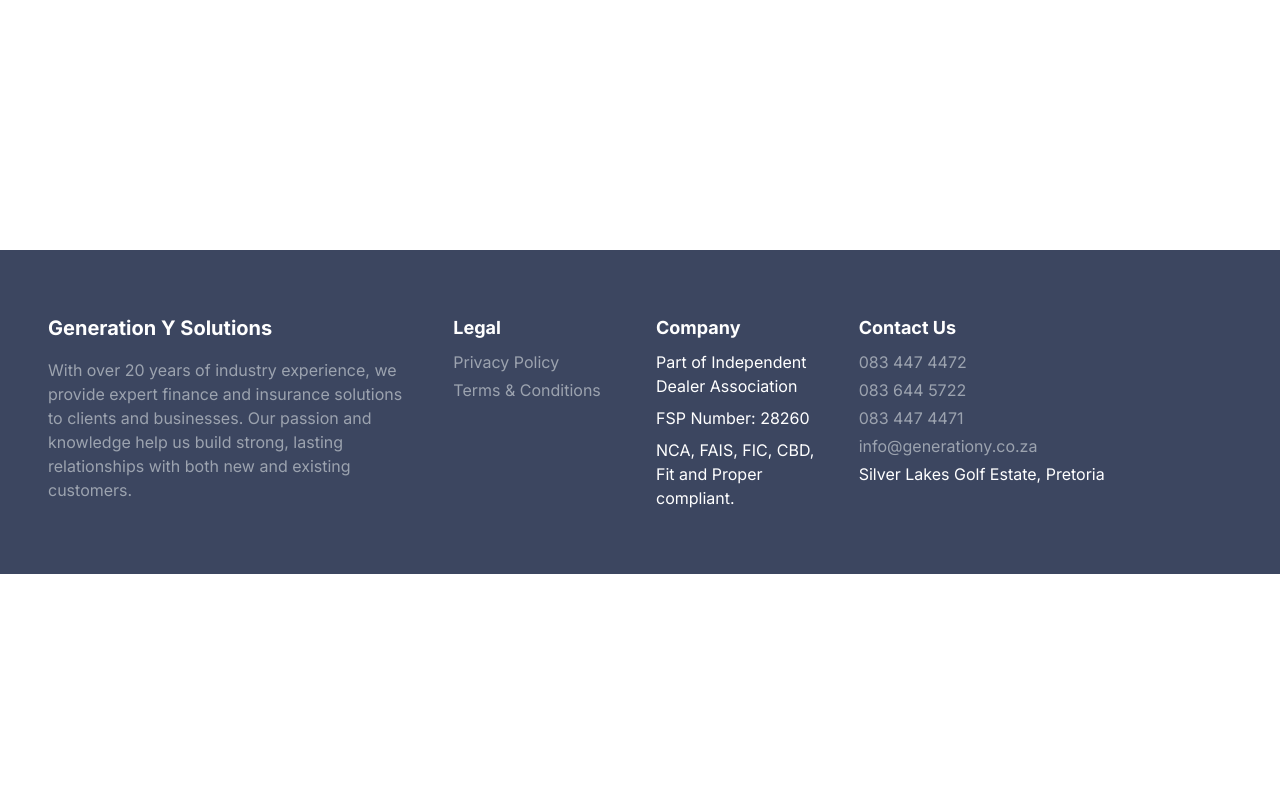
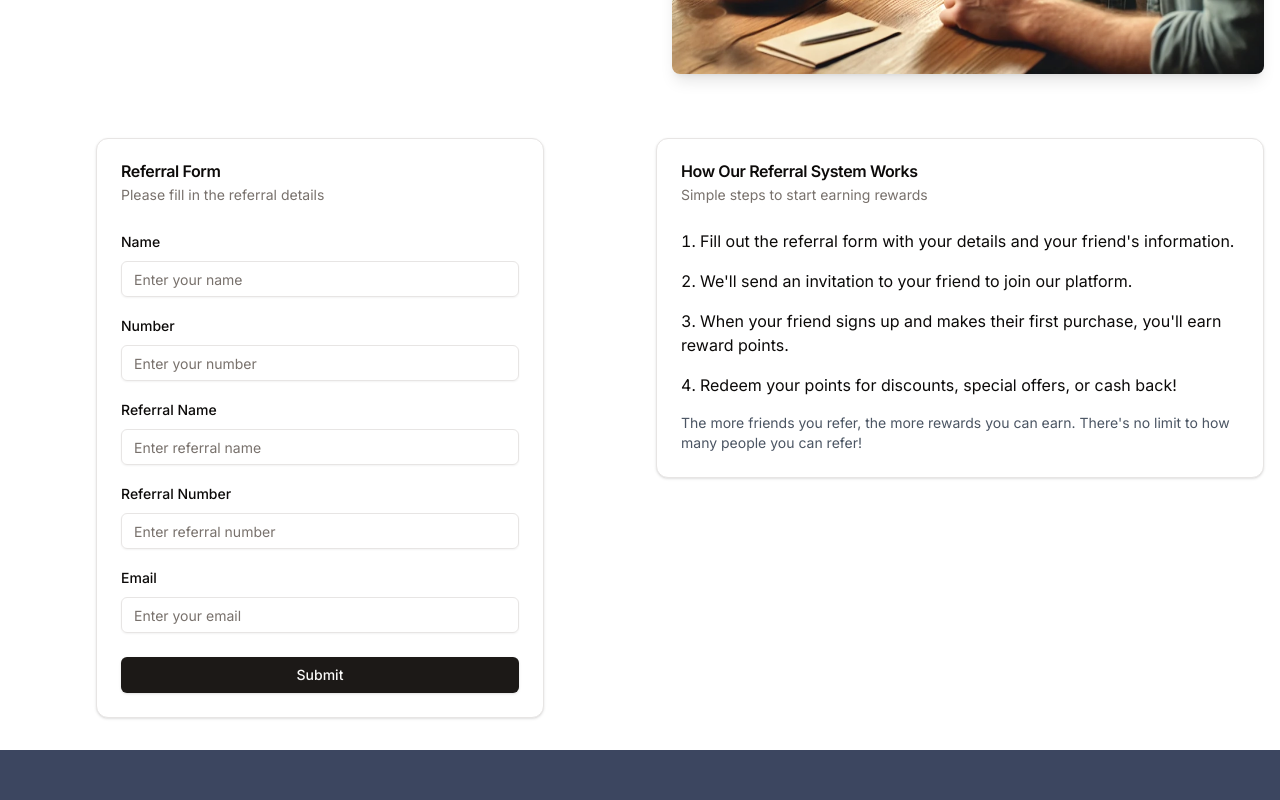
Before and after one commit to eugeneH1/generation_y, a Next.js app: page /referral in a window 1280 px wide. Before the commit this address had no page. Shown: the part 680-1480 px from the top of the page. Before the commit the page ends 1254 px from the top, so only its background shows below. Built offline with nearby package versions, Linux system fonts and the light colour scheme.

Commit message:
referral page done and looking good

```diff
--- a/app/components/navbar.tsx
+++ b/app/components/navbar.tsx
@@ -24,7 +24,7 @@ export function Navbar({ className }: { className?: string }) {
               <HoveredLink href="/warranties-service-plans">Extended warranties and Service Plans</HoveredLink>
             </div>
             <div className="flex flex-col space-y-4">
-              <HoveredLink href="/services/referral-spotters-fees">Referral and Spotters Fees</HoveredLink>
+              <HoveredLink href="/referral">Referral and Spotters Fees</HoveredLink>
               <HoveredLink href="/services/cash-loans">Cash Loans</HoveredLink>
               <HoveredLink href="/services/repair-loans">Workshops/Services/Repair Loans</HoveredLink>
               <HoveredLink href="/services/leisure-finance">Leisure Finance</HoveredLink>
--- /dev/null
+++ b/app/referral/form.tsx
@@ -0,0 +1,52 @@
+'use client'
+import React from 'react'
+import { Card, CardHeader, CardTitle, CardDescription, CardContent, CardFooter } from "@/components/ui/card"
+import { Input } from "@/components/ui/input"
+import { Label } from "@/components/ui/label"
+import { Button } from "@/components/ui/button"
+
+const ReferralForm: React.FC = () => {
+  const handleSubmit = (e: React.FormEvent<HTMLFormElement>) => {
+    e.preventDefault()
+    // Handle form submission logic here
+    console.log('Form submitted')
+  }
+
+  return (
+    <Card className="w-full max-w-md mx-auto">
+      <CardHeader>
+        <CardTitle>Referral Form</CardTitle>
+        <CardDescription>Please fill in the referral details</CardDescription>
+      </CardHeader>
+      <form onSubmit={handleSubmit}>
+        <CardContent className="space-y-4">
+          <div className="space-y-2">
+            <Label htmlFor="name">Name</Label>
+            <Input id="name" placeholder="Enter your name" required />
+          </div>
+          <div className="space-y-2">
+            <Label htmlFor="number">Number</Label>
+            <Input id="number" type="tel" placeholder="Enter your number" required />
+          </div>
+          <div className="space-y-2">
+            <Label htmlFor="referralName">Referral Name</Label>
+            <Input id="referralName" placeholder="Enter referral name" required />
+          </div>
+          <div className="space-y-2">
+            <Label htmlFor="referralNumber">Referral Number</Label>
+            <Input id="referralNumber" type="tel" placeholder="Enter referral number" required />
+          </div>
+          <div className="space-y-2">
+            <Label htmlFor="email">Email</Label>
+            <Input id="email" type="email" placeholder="Enter your email" required />
+          </div>
+        </CardContent>
+        <CardFooter>
+          <Button type="submit" className="w-full">Submit</Button>
+        </CardFooter>
+      </form>
+    </Card>
+  )
+}
+
+export default ReferralForm
--- /dev/null
+++ b/app/referral/page.tsx
@@ -0,0 +1,61 @@
+import React from 'react';
+import Image from 'next/image';
+import ReferralForm from './form';
+import { Card, CardContent, CardDescription, CardHeader, CardTitle } from "@/components/ui/card";
+
+const ReferralPage: React.FC = () => {
+  return (
+    <div className="container mx-auto px-4 py-8">
+      {/* Hero Section */}
+      <section className="mb-16">
+        <div className="flex flex-col md:flex-row items-center gap-8 md:gap-12 lg:gap-16">
+          <div className="w-full md:w-1/2 order-2 md:order-1">
+            <h1 className="text-3xl sm:text-4xl lg:text-5xl font-bold mb-4 text-gray-800">
+              Join Our Referral Program
+            </h1>
+            <p className="text-lg sm:text-xl text-gray-600 mb-6">
+              Earn rewards by referring your friends and family to our platform. It's easy, fast, and mutually beneficial!
+            </p>
+          </div>
+          <div className="w-full md:w-1/2 order-1 md:order-2">
+            <Image
+              src="/referral.webp"
+              alt="Referral Program"
+              width={600}
+              height={400}
+              className="rounded-lg shadow-lg w-full h-auto"
+            />
+          </div>
+        </div>
+      </section>
+
+      {/* Form and Explanation Section */}
+      <section className="flex flex-col lg:flex-row gap-8">
+        <div className="w-full lg:w-1/2">
+          <ReferralForm />
+        </div>
+        <div className="w-full lg:w-1/2">
+          <Card>
+            <CardHeader>
+              <CardTitle>How Our Referral System Works</CardTitle>
+              <CardDescription>Simple steps to start earning rewards</CardDescription>
+            </CardHeader>
+            <CardContent>
+              <ol className="list-decimal list-inside space-y-4">
+                <li>Fill out the referral form with your details and your friend&apos;s information.</li>
+                <li>We&apos;ll send an invitation to your friend to join our platform.</li>
+                <li>When your friend signs up and makes their first purchase, you&apos;ll earn reward points.</li>
+                <li>Redeem your points for discounts, special offers, or cash back!</li>
+              </ol>
+              <p className="mt-4 text-sm text-gray-600">
+                The more friends you refer, the more rewards you can earn. There&apos;s no limit to how many people you can refer!
+              </p>
+            </CardContent>
+          </Card>
+        </div>
+      </section>
+    </div>
+  );
+};
+
+export default ReferralPage;
--- /dev/null
+++ b/components/ui/form.tsx
@@ -0,0 +1,178 @@
+"use client"
+
+import * as React from "react"
+import * as LabelPrimitive from "@radix-ui/react-label"
+import { Slot } from "@radix-ui/react-slot"
+import {
+  Controller,
+  ControllerProps,
+  FieldPath,
+  FieldValues,
+  FormProvider,
+  useFormContext,
+} from "react-hook-form"
+
+import { cn } from "@/lib/utils"
+import { Label } from "@/components/ui/label"
+
+const Form = FormProvider
+
+type FormFieldContextValue<
+  TFieldValues extends FieldValues = FieldValues,
+  TName extends FieldPath<TFieldValues> = FieldPath<TFieldValues>
+> = {
+  name: TName
+}
+
+const FormFieldContext = React.createContext<FormFieldContextValue>(
+  {} as FormFieldContextValue
+)
+
+const FormField = <
+  TFieldValues extends FieldValues = FieldValues,
+  TName extends FieldPath<TFieldValues> = FieldPath<TFieldValues>
+>({
+  ...props
+}: ControllerProps<TFieldValues, TName>) => {
+  return (
+    <FormFieldContext.Provider value={{ name: props.name }}>
+      <Controller {...props} />
+    </FormFieldContext.Provider>
+  )
+}
+
+const useFormField = () => {
+  const fieldContext = React.useContext(FormFieldContext)
+  const itemContext = React.useContext(FormItemContext)
+  const { getFieldState, formState } = useFormContext()
+
+  const fieldState = getFieldState(fieldContext.name, formState)
+
+  if (!fieldContext) {
+    throw new Error("useFormField should be used within <FormField>")
+  }
+
+  const { id } = itemContext
+
+  return {
+    id,
+    name: fieldContext.name,
+    formItemId: `${id}-form-item`,
+    formDescriptionId: `${id}-form-item-description`,
+    formMessageId: `${id}-form-item-message`,
+    ...fieldState,
+  }
+}
+
+type FormItemContextValue = {
+  id: string
+}
+
+const FormItemContext = React.createContext<FormItemContextValue>(
+  {} as FormItemContextValue
+)
+
+const FormItem = React.forwardRef<
+  HTMLDivElement,
+  React.HTMLAttributes<HTMLDivElement>
+>(({ className, ...props }, ref) => {
+  const id = React.useId()
+
+  return (
+    <FormItemContext.Provider value={{ id }}>
+      <div ref={ref} className={cn("space-y-2", className)} {...props} />
+    </FormItemContext.Provider>
+  )
+})
+FormItem.displayName = "FormItem"
+
+const FormLabel = React.forwardRef<
+  React.ElementRef<typeof LabelPrimitive.Root>,
+  React.ComponentPropsWithoutRef<typeof LabelPrimitive.Root>
+>(({ className, ...props }, ref) => {
+  const { error, formItemId } = useFormField()
+
+  return (
+    <Label
+      ref={ref}
+      className={cn(error && "text-destructive", className)}
+      htmlFor={formItemId}
+      {...props}
+    />
+  )
+})
+FormLabel.displayName = "FormLabel"
+
+const FormControl = React.forwardRef<
+  React.ElementRef<typeof Slot>,
+  React.ComponentPropsWithoutRef<typeof Slot>
+>(({ ...props }, ref) => {
+  const { error, formItemId, formDescriptionId, formMessageId } = useFormField()
+
+  return (
+    <Slot
+      ref={ref}
+      id={formItemId}
+      aria-describedby={
+        !error
+          ? `${formDescriptionId}`
+          : `${formDescriptionId} ${formMessageId}`
+      }
+      aria-invalid={!!error}
+      {...props}
+    />
+  )
+})
+FormControl.displayName = "FormControl"
+
+const FormDescription = React.forwardRef<
+  HTMLParagraphElement,
+  React.HTMLAttributes<HTMLParagraphElement>
+>(({ className, ...props }, ref) => {
+  const { formDescriptionId } = useFormField()
+
+  return (
+    <p
+      ref={ref}
+      id={formDescriptionId}
+      className={cn("text-[0.8rem] text-muted-foreground", className)}
+      {...props}
+    />
+  )
+})
+FormDescription.displayName = "FormDescription"
+
+const FormMessage = React.forwardRef<
+  HTMLParagraphElement,
+  React.HTMLAttributes<HTMLParagraphElement>
+>(({ className, children, ...props }, ref) => {
+  const { error, formMessageId } = useFormField()
+  const body = error ? String(error?.message) : children
+
+  if (!body) {
+    return null
+  }
+
+  return (
+    <p
+      ref={ref}
+      id={formMessageId}
+      className={cn("text-[0.8rem] font-medium text-destructive", className)}
+      {...props}
+    >
+      {body}
+    </p>
+  )
+})
+FormMessage.displayName = "FormMessage"
+
+export {
+  useFormField,
+  Form,
+  FormItem,
+  FormLabel,
+  FormControl,
+  FormDescription,
+  FormMessage,
+  FormField,
+}
--- a/package.json
+++ b/package.json
@@ -9,6 +9,7 @@
     "lint": "next lint"
   },
   "dependencies": {
+    "@hookform/resolvers": "^3.9.0",
     "@radix-ui/react-checkbox": "^1.1.1",
     "@radix-ui/react-icons": "^1.3.0",
     "@radix-ui/react-label": "^2.1.0",
@@ -23,8 +24,10 @@
     "next": "14.2.5",
     "react": "^18",
     "react-dom": "^18",
+    "react-hook-form": "^7.52.2",
     "tailwind-merge": "^2.5.2",
-    "tailwindcss-animate": "^1.0.7"
+    "tailwindcss-animate": "^1.0.7",
+    "zod": "^3.23.8"
   },
   "devDependencies": {
     "@types/node": "^20",
```
Also changed, not shown: public/referral.webp (added), 1 other file (tests, documents, lock files or other folders).
